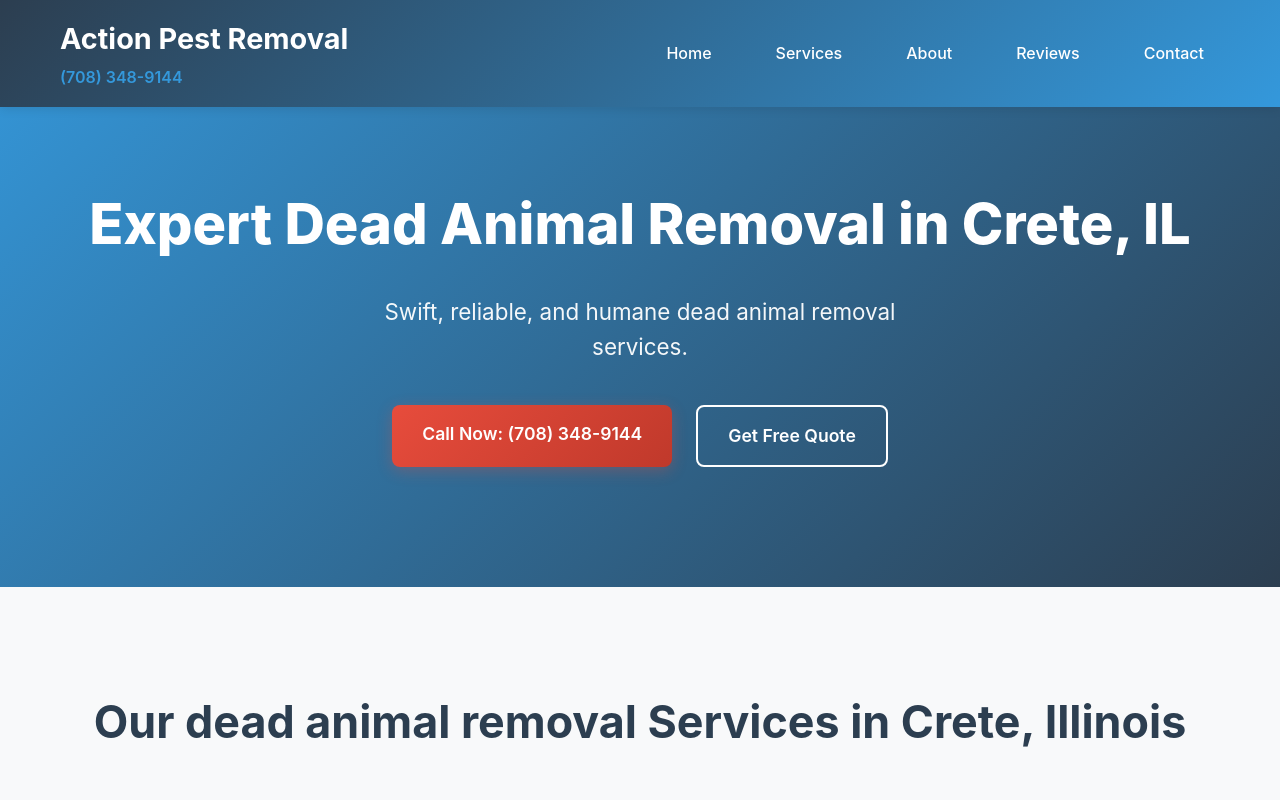
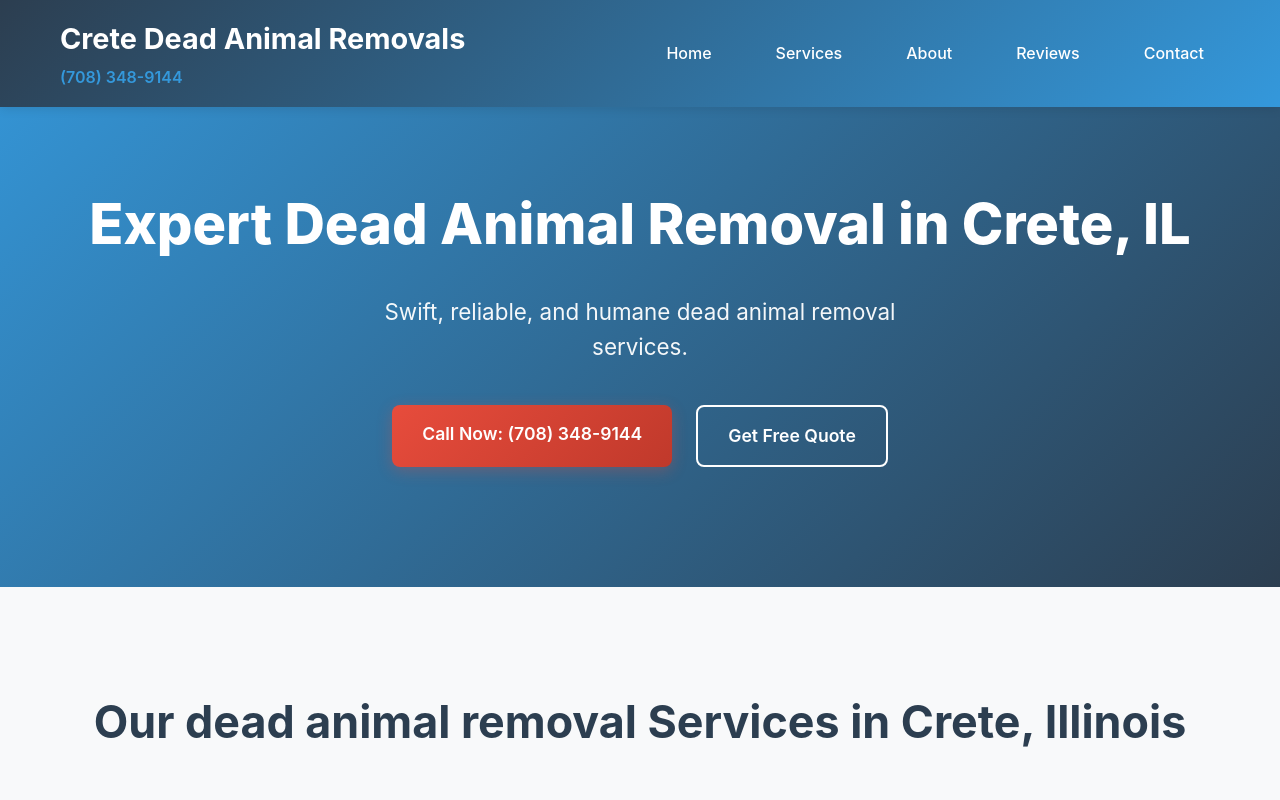
Before and after one commit to sleeper2312459584/dead-animal-removal-crete, a website: page index.html in a window 1280 px wide. Shown: the top 800 px of the page. Drawn offline with Linux system fonts and the light colour scheme.

Commit message:
Update index.html

```diff
--- a/index.html
+++ b/index.html
@@ -263,7 +263,7 @@
     <header class="header" role="banner">
         <div class="container">
             <div class="nav-brand">
-                <h1>Action Pest Removal</h1>
+                <h1>Crete Dead Animal Removals</h1>
                 <a href="tel:(708) 348-9144" class="phone" aria-label="Call Action Pest Removal">(708) 348-9144</a>
             </div>
             <nav class="nav" role="navigation" aria-label="Main navigation">
```
